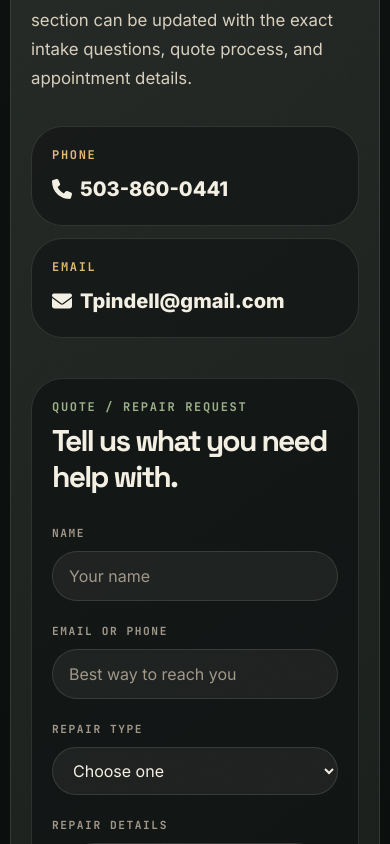
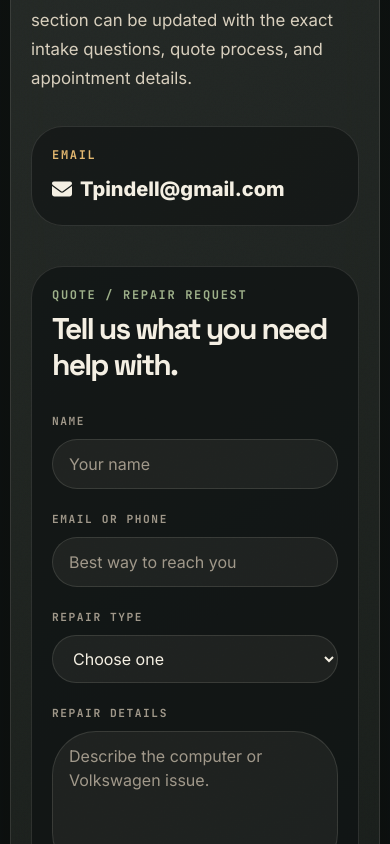
Before and after one commit to altifygenerator-ai/arkansas-geek, a Next.js app: page / in a window 390 px wide. Shown: the part 5300-6144 px from the top of the page. Built offline with nearby package versions, Linux system fonts and the light colour scheme.

Commit message:
remove phone

```diff
--- a/src/components/ContactCTA.tsx
+++ b/src/components/ContactCTA.tsx
@@ -60,19 +60,7 @@ export default function ContactCTA() {
                 />
 
                 <div className="mt-8 grid gap-3">
-                  <a
-                    href="tel:5038600441"
-                    className="rounded-[2rem] border border-[var(--line)] bg-[rgba(13,17,16,0.56)] p-5 transition hover:border-[var(--amber)]/45 hover:bg-[rgba(198,139,69,0.08)]"
-                  >
-                    <p className="font-mono-custom text-xs font-black uppercase tracking-[0.14em] text-[var(--amber-soft)]">
-                      Phone
-                    </p>
 
-                    <div className="mt-3 inline-flex items-center gap-2 text-xl font-black text-[var(--cream)]">
-                      <FaPhone />
-                      503-860-0441
-                    </div>
-                  </a>
 
                   <a
                     href="mailto:Tpindell@gmail.com"
--- a/src/components/Header.tsx
+++ b/src/components/Header.tsx
@@ -47,13 +47,7 @@ export default function Header() {
             <span className="hidden md:inline">Email</span>
           </a>
 
-          <a
-            href="tel:5038600441"
-            className="inline-flex items-center gap-2 rounded-full border border-[rgba(227,183,111,0.45)] bg-gradient-to-br from-[var(--amber)] to-[var(--amber-soft)] px-4 py-3 text-sm font-black text-[#17120b] shadow-[0_16px_45px_rgba(198,139,69,0.22)] transition hover:-translate-y-0.5 hover:brightness-105"
-          >
-            <FaPhone />
-            <span>503-860-0441</span>
-          </a>
+
         </div>
 
         <a
```
